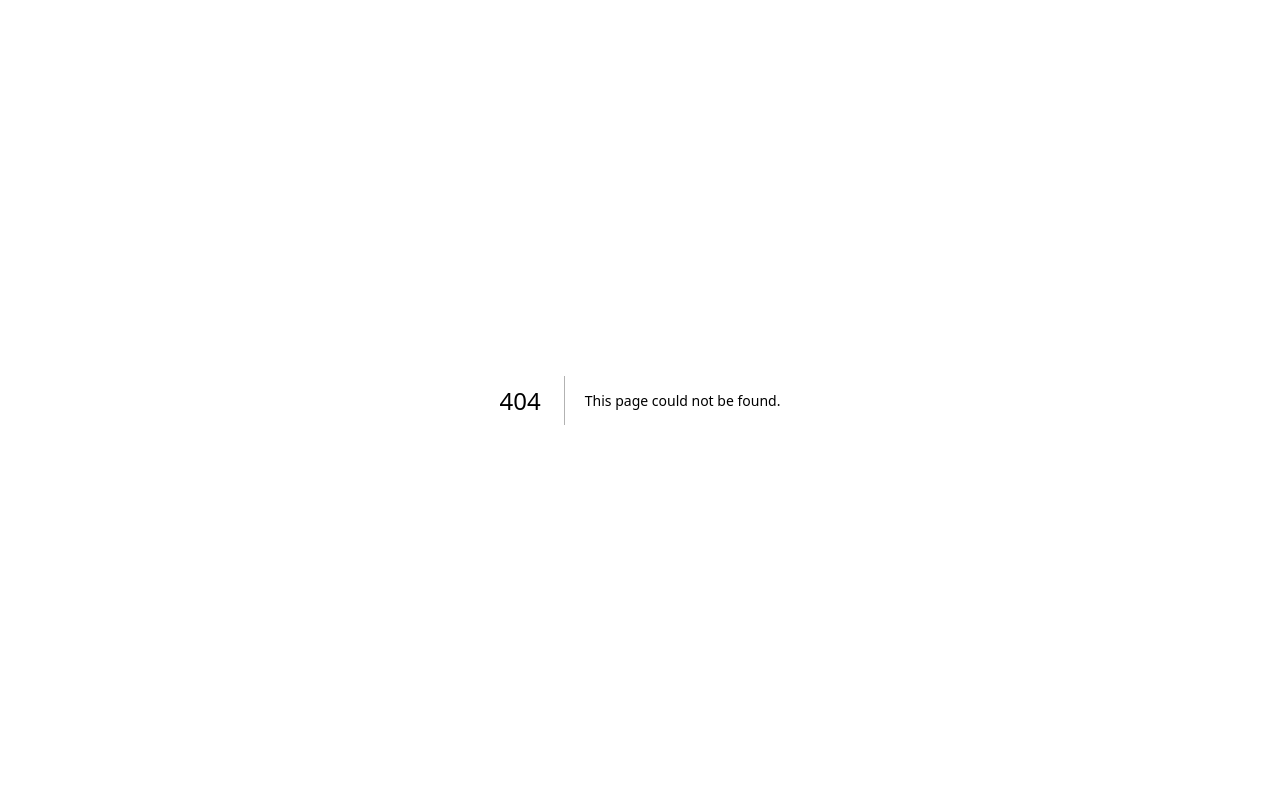
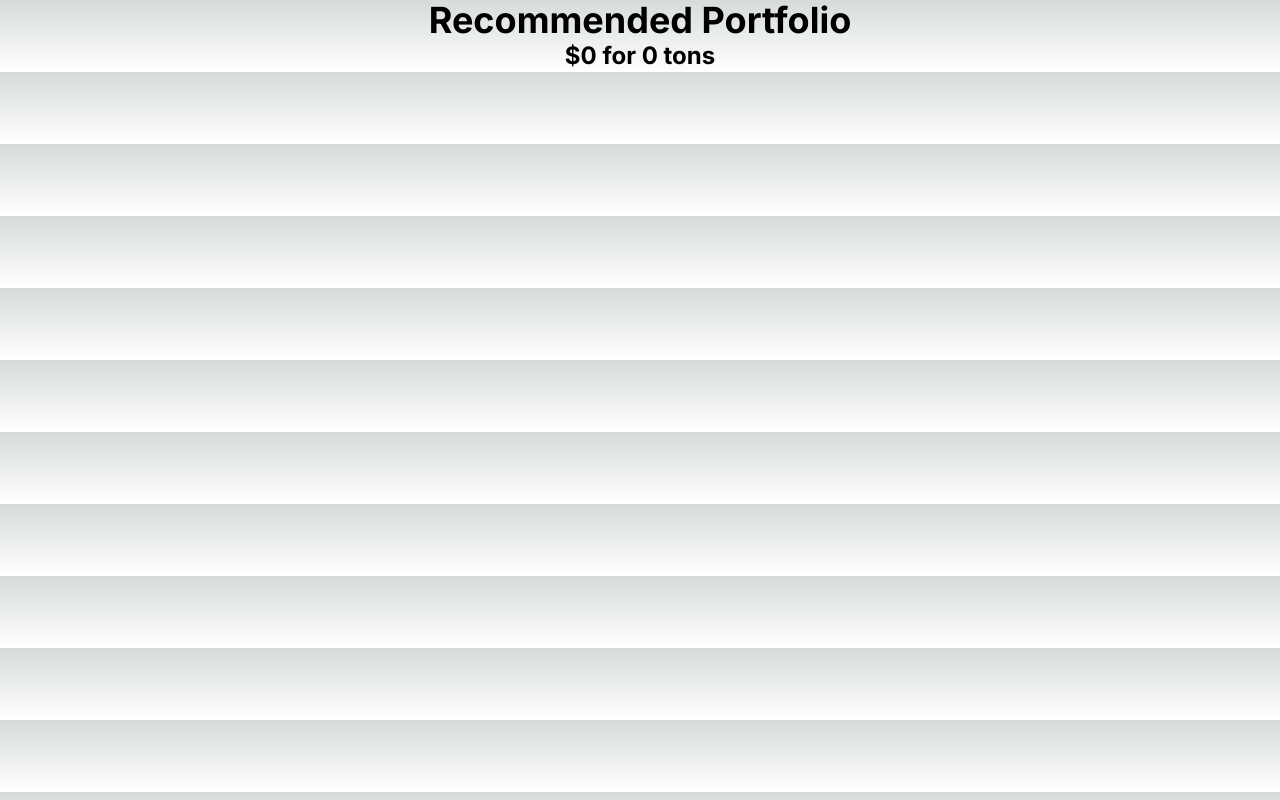
Before and after one commit to dogoyaro/carbon-credits, a Next.js app: page /portfolio/1 in a window 1280 px wide. Before the commit this address had no page. Built offline with nearby package versions, Linux system fonts and the light colour scheme.

Commit message:
add dynamic route for portfolio

```diff
--- /dev/null
+++ b/src/app/actions.ts
@@ -0,0 +1,14 @@
+import type {Project} from '@/types';
+
+export interface Portfolio {
+  projects: Project[];
+  price: number;
+  tonnage: number;
+}
+export async function getPortfolio(tonnage: number) {
+  return {
+    projects: [],
+    price: 0,
+    tonnage: 0
+  };
+}
--- /dev/null
+++ b/src/app/portfolio/[tonnage]/page.tsx
@@ -0,0 +1,22 @@
+import {getPortfolio} from '@/app/actions';
+import {ProjectList} from '@/components/Project';
+
+export default async function Portfolio({params}: {params: {tonnage: number}}) {
+  const {tonnage} = params;
+  const portfolio = await getPortfolio(tonnage);
+  const {price, tonnage: totalTonnage, projects} = portfolio;
+
+  return (
+    <div>
+      <div>
+        <h1 className='text-4xl font-bold text-center'>
+          Recommended Portfolio
+        </h1>
+        <h2 className='text-2xl font-bold text-center'>
+          ${price} for {totalTonnage} tons
+        </h2>
+      </div>
+      <ProjectList projects={projects} />
+    </div>
+  );
+}
--- /dev/null
+++ b/src/types.ts
@@ -0,0 +1,12 @@
+export interface Project {
+  id: string;
+  name: string;
+  description: string;
+  weight: number;
+  price: number;
+  volume: number;
+  image: string;
+  supplier: string;
+  country: string;
+  date: string;
+}
```
Also changed, not shown: src/components/Project.tsx (+3 -14 lines).
